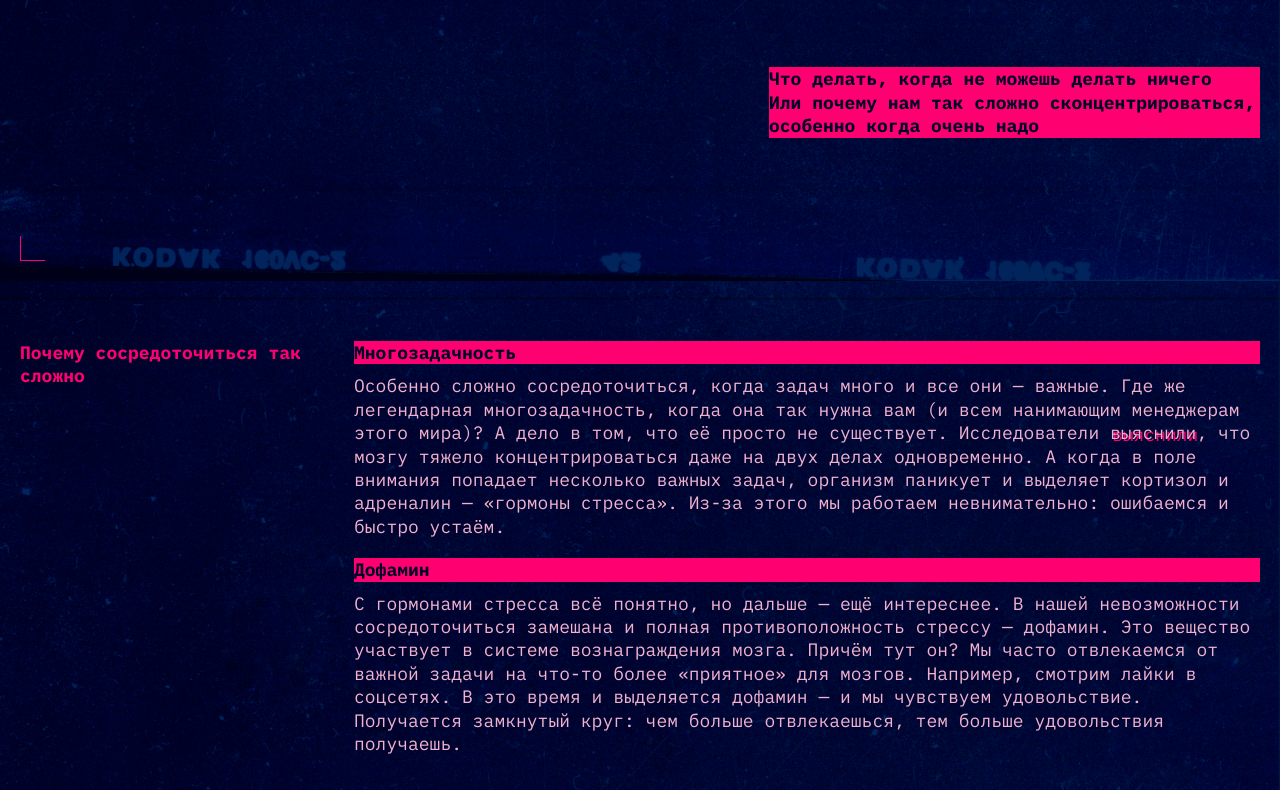
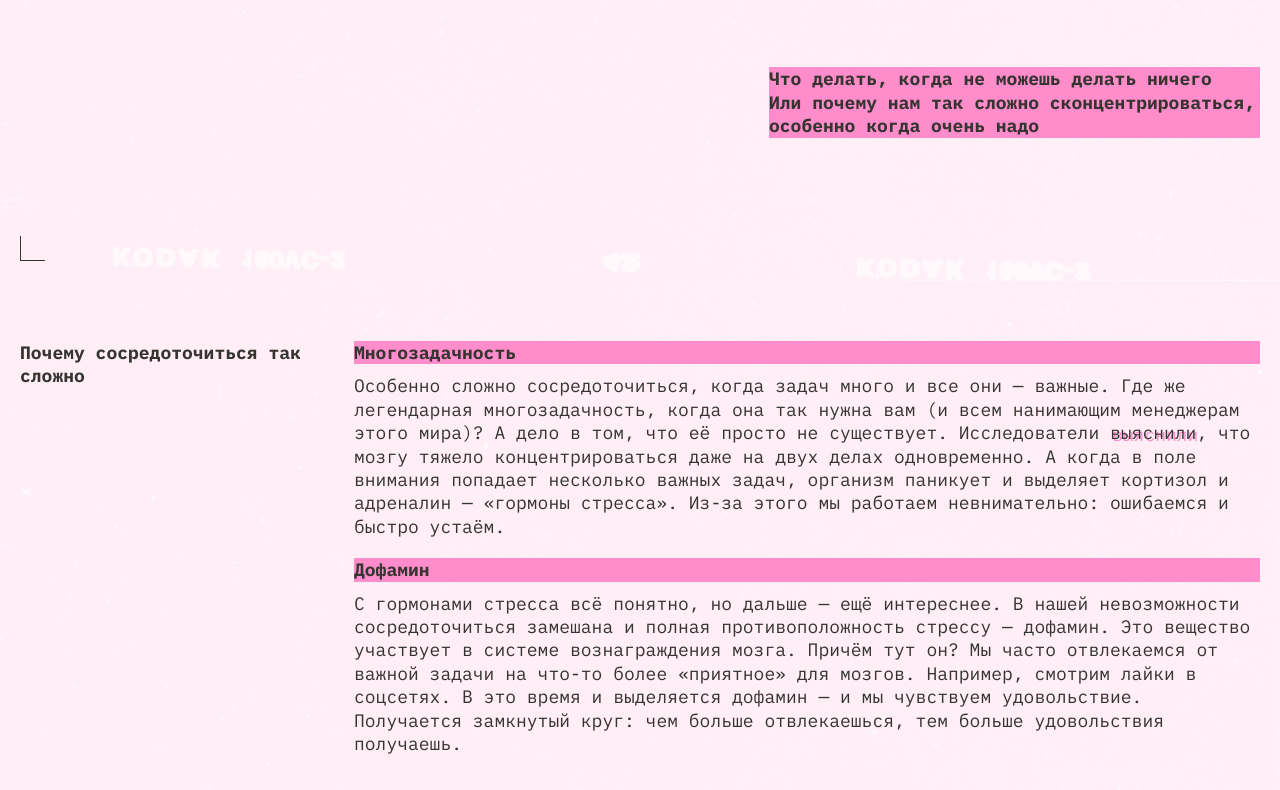
Before and after one commit to KseniiaArk/slozhno-sosredotochitsya-fd, a plain HTML site: page index.html in a window 1280 px wide. Shown: the part 519-1309 px from the top of the page. Drawn offline with Linux system fonts and the light colour scheme.

Commit message:
first commit

```diff
--- a/styles/light.css
+++ b/styles/light.css
@@ -23,7 +23,7 @@
 }
 
 @media (prefers-color-scheme: light) {
-  :root.theme-light {
+  :root {
     --accent-color: #353430;
     --shadow-color: #ff8dcb;
     --heading-color: #ffc2e6;
```
